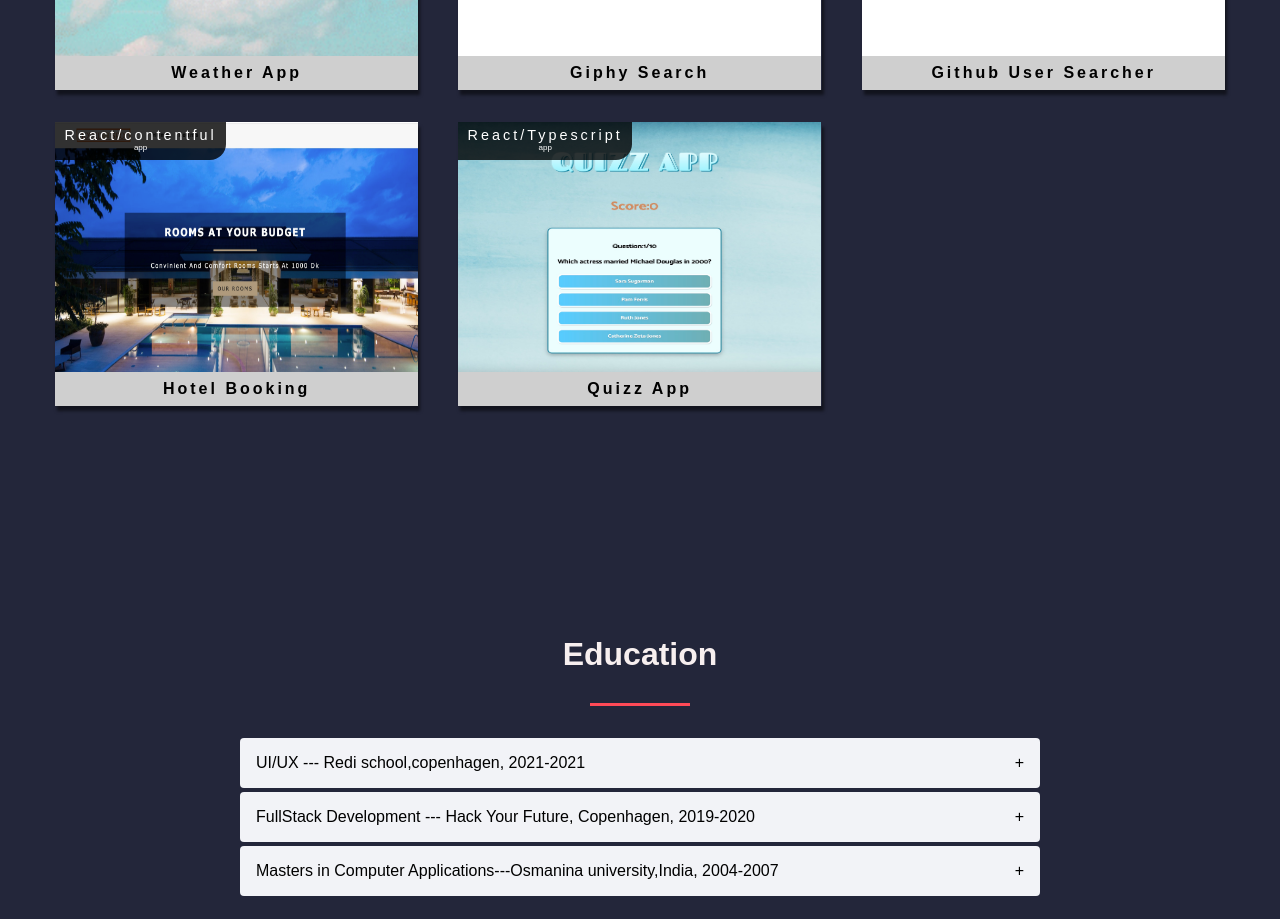
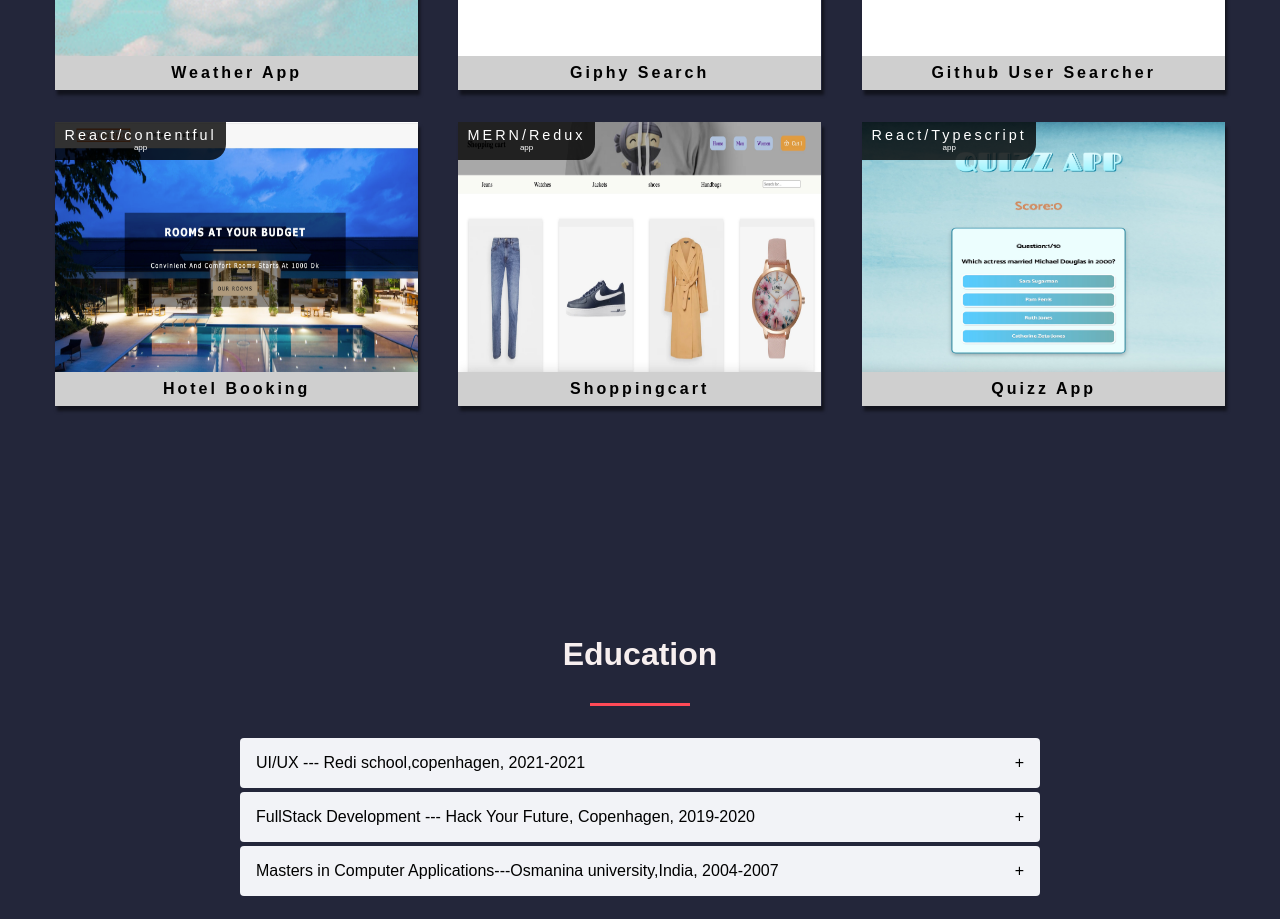
Before and after one commit to mamathamereddy/Portfolio, a React (Create React App) app: page / in a window 1280 px wide. Shown: the part 4180-5099 px from the top of the page. Built offline with nearby package versions, Linux system fonts and the light colour scheme.

Commit message:
adding shopping cart project

```diff
--- a/src/data/Projects.js
+++ b/src/data/Projects.js
@@ -8,6 +8,7 @@ import resume from "../images/resume.jpg";
 import giphy from "../images/giphy.jpg";
 import quizz from "../images/quizz.jpg";
 import wordpress from "../images/wordpress.jpg";
+import shoppingcart from "../images/shoppingcart.jpg";
 
 const projects = [
   {
@@ -69,6 +70,14 @@ const projects = [
     deployedUrl: "https://resort-contentful-app.netlify.app/",
   },
   {
+    id: 4,
+    name: "Shoppingcart",
+    image: shoppingcart,
+    type: "MERN/Redux",
+    githubUrl: "https://github.com/mamathamereddy/React-redux-app",
+    deployedUrl: "https://shoppingcart-react-withredux.netlify.app/",
+  },
+  {
     id: 5,
     name: "Quizz App",
     image: quizz,
```
Also changed, not shown: src/images/shoppingcart.jpg (added).
